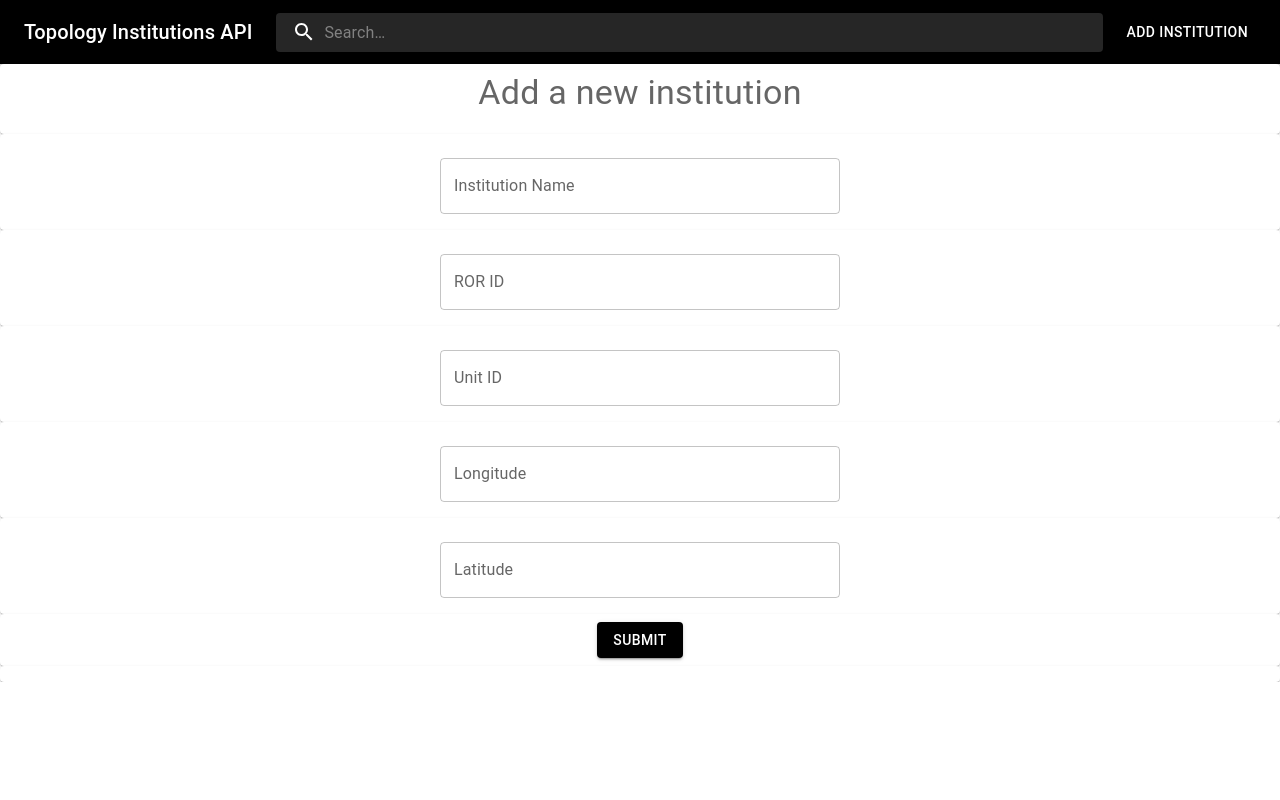
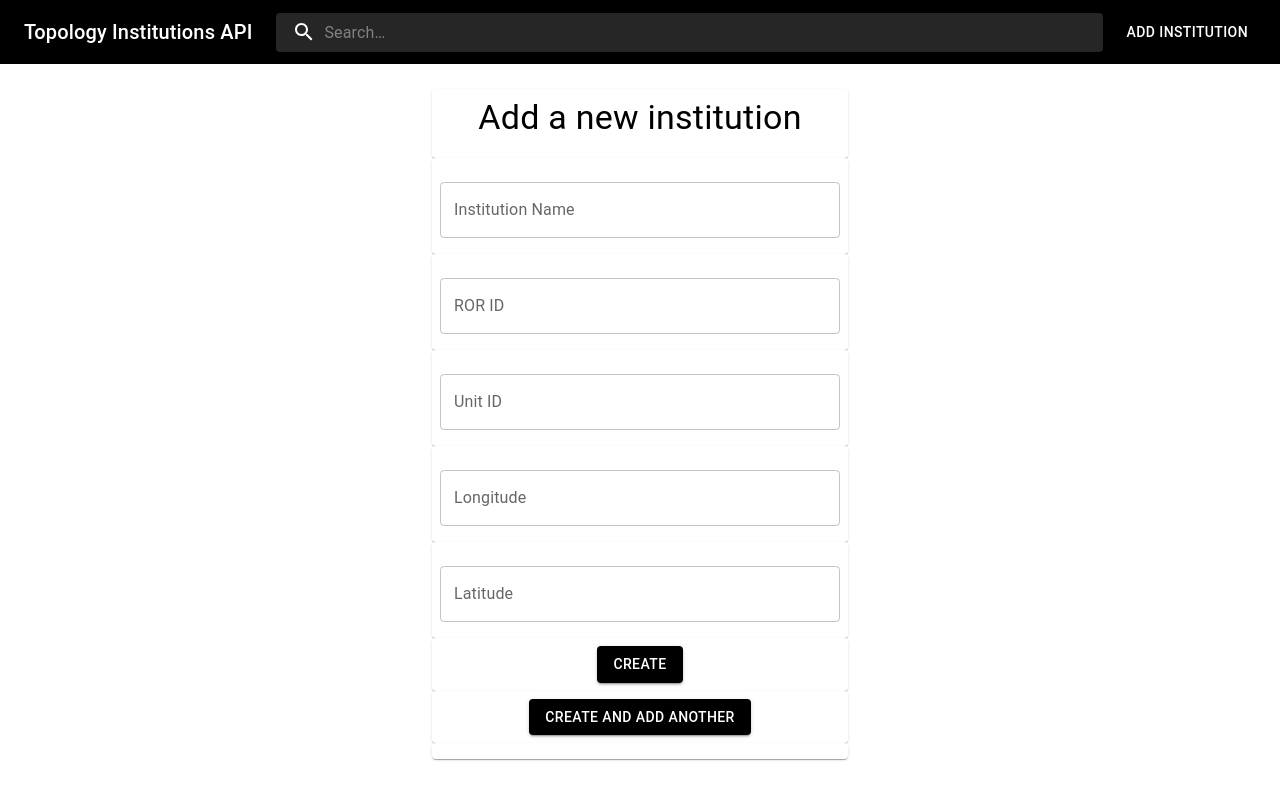
Before and after one commit to osg-htc/topology-institutions-api, a Next.js app in the folder institutions_ui/: page /ui/add-institution in a window 1280 px wide. Built offline with nearby package versions, Linux system fonts and the light colour scheme; no server answers.

Commit message:
Adjust form position

```diff
--- a/institutions_ui/src/app/add-institution/page.tsx
+++ b/institutions_ui/src/app/add-institution/page.tsx
@@ -135,10 +135,10 @@ export default function AddInstitution() {
 
   return (
     <>
-      <Box>
+      <Box sx={{display: 'flex', justifyContent: 'center', alignItems:'center', height: '90%', position: 'fixed', width: '100%'}}>
         <Stack>
           <Item>
-            <Typography variant='h4' gutterBottom>
+            <Typography variant='h4' gutterBottom sx={{color: 'black'}}>
               Add a new institution
             </Typography>
           </Item>
@@ -207,7 +207,12 @@ export default function AddInstitution() {
             </Item>
             <Item>
                 <Button variant='contained' sx={{bgcolor:'black'}} type='submit'>
-                  Submit
+                  Create
+                </Button>
+            </Item>
+            <Item>
+                <Button variant='contained' sx={{bgcolor:'black'}} type='submit'>
+                  Create and add another
                 </Button>
             </Item>
           </form>
--- a/institutions_ui/src/app/update-institution/page.tsx
+++ b/institutions_ui/src/app/update-institution/page.tsx
@@ -104,10 +104,10 @@ export default function Page() {
 
   return (
     <>
-      <Box>
+      <Box sx={{display: 'flex', justifyContent: 'center', alignItems:'center', height: '90%', position: 'fixed', width: '100%'}}>
         <Stack>
           <Item>
-            <Typography variant='h4' gutterBottom>
+            <Typography variant='h4' gutterBottom sx={{color: 'black'}}>
               Update Institution
             </Typography>
           </Item>
```
